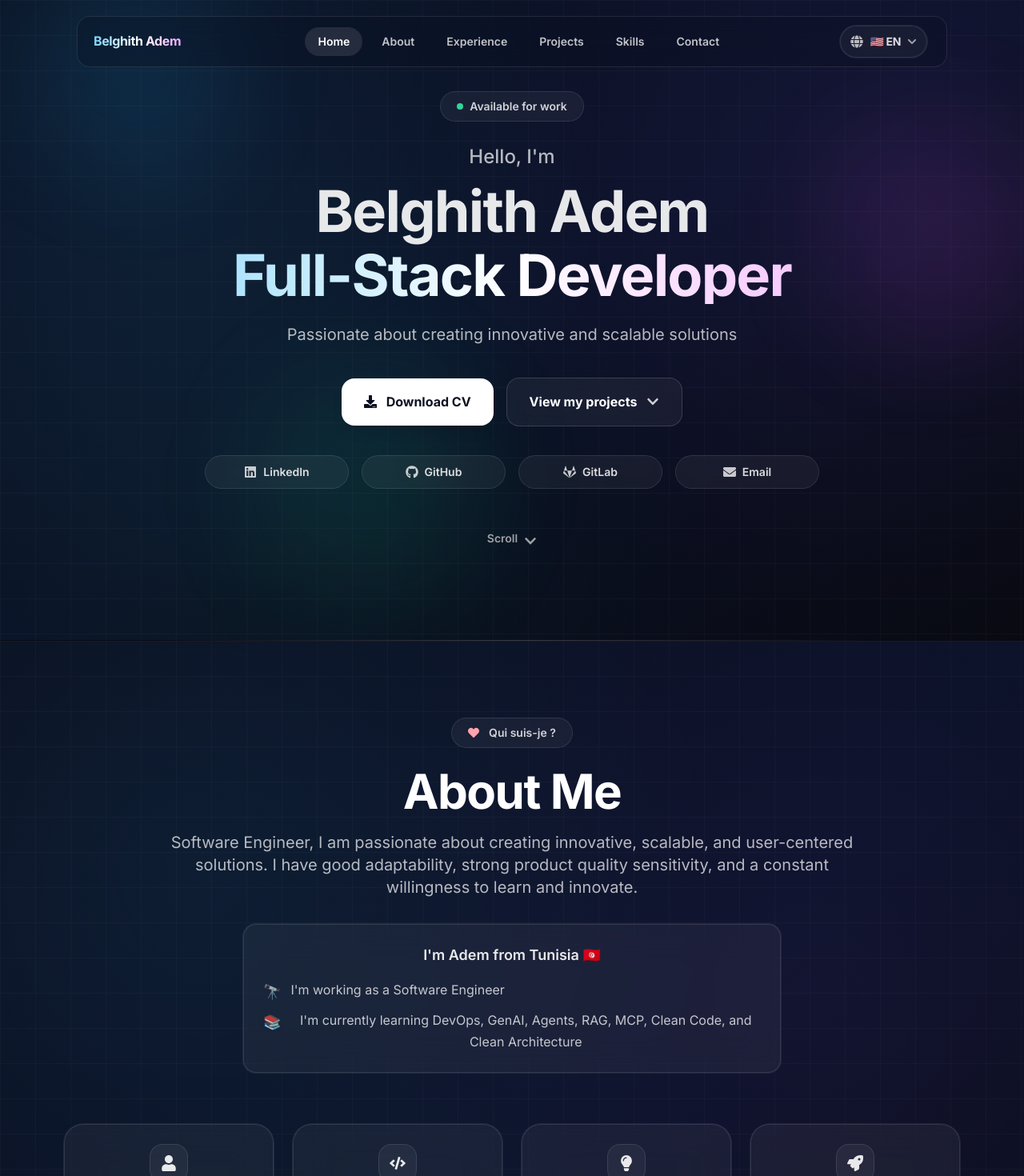
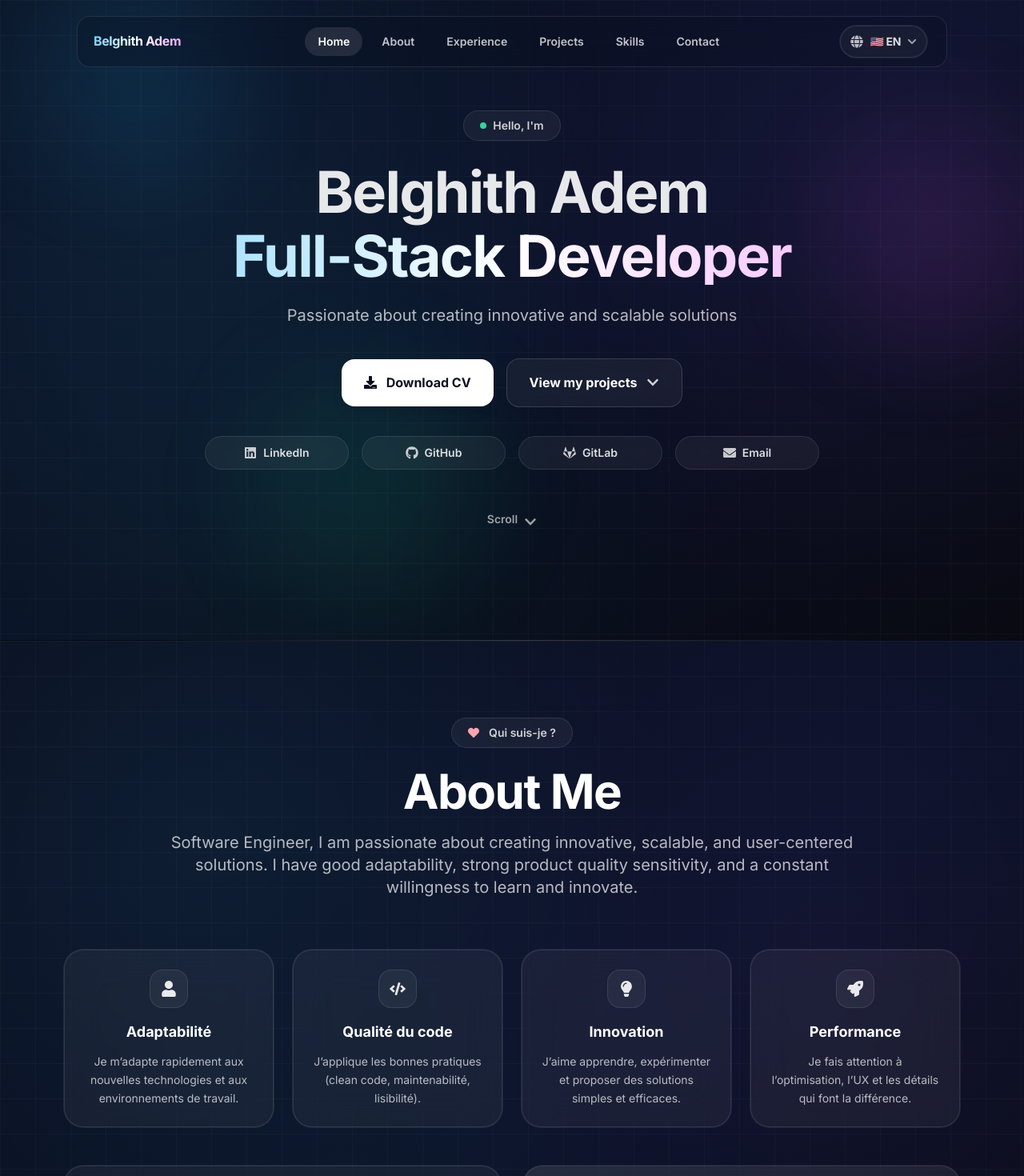
Before and after one commit to BelghithAdem/Portfolio-react, a React (Create React App) app: page / in a window 1280 px wide. Shown: the top 1470 px of the page at 80% size. Built offline with nearby package versions, Linux system fonts and the light colour scheme.

Commit message:
Refactor About and Contact components by removing unused sections and updating translations for improved clarity

```diff
--- a/src/components/About.js
+++ b/src/components/About.js
@@ -127,25 +127,6 @@ const About = () => {
             {t("about.description")}
           </motion.p>
 
-          {/* Intro + Working / Learning */}
-          <motion.div
-            variants={itemVariants}
-            className="mt-8 max-w-2xl mx-auto rounded-2xl border border-white/10 bg-white/5 p-6 backdrop-blur-xl shadow-[0_0_0_1px_rgba(255,255,255,0.08)]"
-          >
-            <p className="text-lg font-semibold text-white/90 mb-4">
-              {t("about.intro")}
-            </p>
-            <ul className="space-y-2 text-white/75">
-              <li className="flex items-start gap-3">
-                <span className="text-lg mt-0.5" aria-hidden>🔭</span>
-                <span>{t("about.working")}</span>
-              </li>
-              <li className="flex items-start gap-3">
-                <span className="text-lg mt-0.5" aria-hidden>📚</span>
-                <span>{t("about.learning")}</span>
-              </li>
-            </ul>
-          </motion.div>
         </motion.div>
 
         {/* Qualities */}
--- a/src/components/Contact.js
+++ b/src/components/Contact.js
@@ -224,32 +224,6 @@ const Contact = () => {
               </div>
             </motion.div>
 
-            {/* Availability */}
-            <motion.div
-              variants={itemVariants}
-              className="rounded-3xl border border-white/10 bg-gradient-to-br from-white/10 to-white/5 p-6 backdrop-blur-xl shadow-[0_0_0_1px_rgba(255,255,255,0.08)]"
-            >
-              <div className="flex items-center gap-3">
-                <span className="grid place-items-center w-10 h-10 rounded-2xl border border-white/10 bg-white/5 text-emerald-300">
-                  <FaCheckCircle />
-                </span>
-                <h4 className="text-lg md:text-xl font-bold text-white">Disponibilité</h4>
-              </div>
-
-              <div className="mt-4 grid gap-2.5 text-white/80">
-                {[
-                  "Disponible pour un job part-time (PFE en cours)",
-                  "Réponse rapide sous 24h",
-                  "Réunion en ligne possible",
-                  "Remote ou sur site selon le besoin",
-                ].map((item, idx) => (
-                  <div key={idx} className="flex items-start gap-3">
-                    <span className="mt-2 w-2 h-2 rounded-full bg-emerald-400" />
-                    <span className="text-sm md:text-base leading-relaxed">{item}</span>
-                  </div>
-                ))}
-              </div>
-            </motion.div>
           </motion.div>
 
           {/* Right column: Form */}
--- a/src/components/Hero.js
+++ b/src/components/Hero.js
@@ -83,20 +83,14 @@ const Hero = () => {
           animate="visible"
         >
           {/* Badge */}
-          <motion.div variants={itemVariants} className="mb-7">
+          <motion.div variants={itemVariants} className="mt-8 sm:mt-0 mb-7">
             <div className="inline-flex items-center gap-2 rounded-full border border-white/10 bg-white/5 px-5 py-2 text-sm text-white/80 backdrop-blur">
               <span className="inline-block w-2 h-2 rounded-full bg-emerald-400" />
-              <span className="font-semibold">Available for work</span>
+              <span className="font-semibold">
+                {t("hero.greeting")}
+              </span>
             </div>
           </motion.div>
-
-          {/* Greeting Text */}
-          <motion.p
-            variants={itemVariants}
-            className="text-lg sm:text-xl md:text-2xl text-white/70 font-medium mb-4"
-          >
-            {t("hero.greeting")}
-          </motion.p>
 
           {/* Name */}
           <motion.h1
--- a/src/i18n/locales/en/translation.json
+++ b/src/i18n/locales/en/translation.json
@@ -18,7 +18,7 @@
   "about": {
     "title": "About Me",
     "description": "Software Engineer, I am passionate about creating innovative, scalable, and user-centered solutions. I have good adaptability, strong product quality sensitivity, and a constant willingness to learn and innovate.",
-    "intro": "I'm Adem from Tunisia 🇹🇳",
+    "intro": "I'm Adem from Tunisia",
     "working": "I'm working as a Software Engineer",
     "learning": "I'm currently learning DevOps, GenAI, Agents, RAG, MCP, Clean Code, and Clean Architecture",
     "contact": "Contact",
--- a/src/i18n/locales/fr/translation.json
+++ b/src/i18n/locales/fr/translation.json
@@ -18,7 +18,7 @@
   "about": {
     "title": "À propos de moi",
     "description": "Ingénieur logiciel, je suis passionné par la création de solutions innovantes, évolutives et centrées sur l'utilisateur. Je possède une bonne capacité d'adaptation, une forte sensibilité à la qualité du produit et une volonté constante d'apprendre et d'innover.",
-    "intro": "Je suis Adem, de Tunisie 🇹🇳",
+    "intro": "Je suis Adem, de Tunisie",
     "working": "Je travaille en tant qu'Ingénieur Logiciel",
     "learning": "J'apprends actuellement le DevOps, GenAI, Agents, RAG, MCP, Clean Code et Clean Architecture",
     "contact": "Contact",
```
